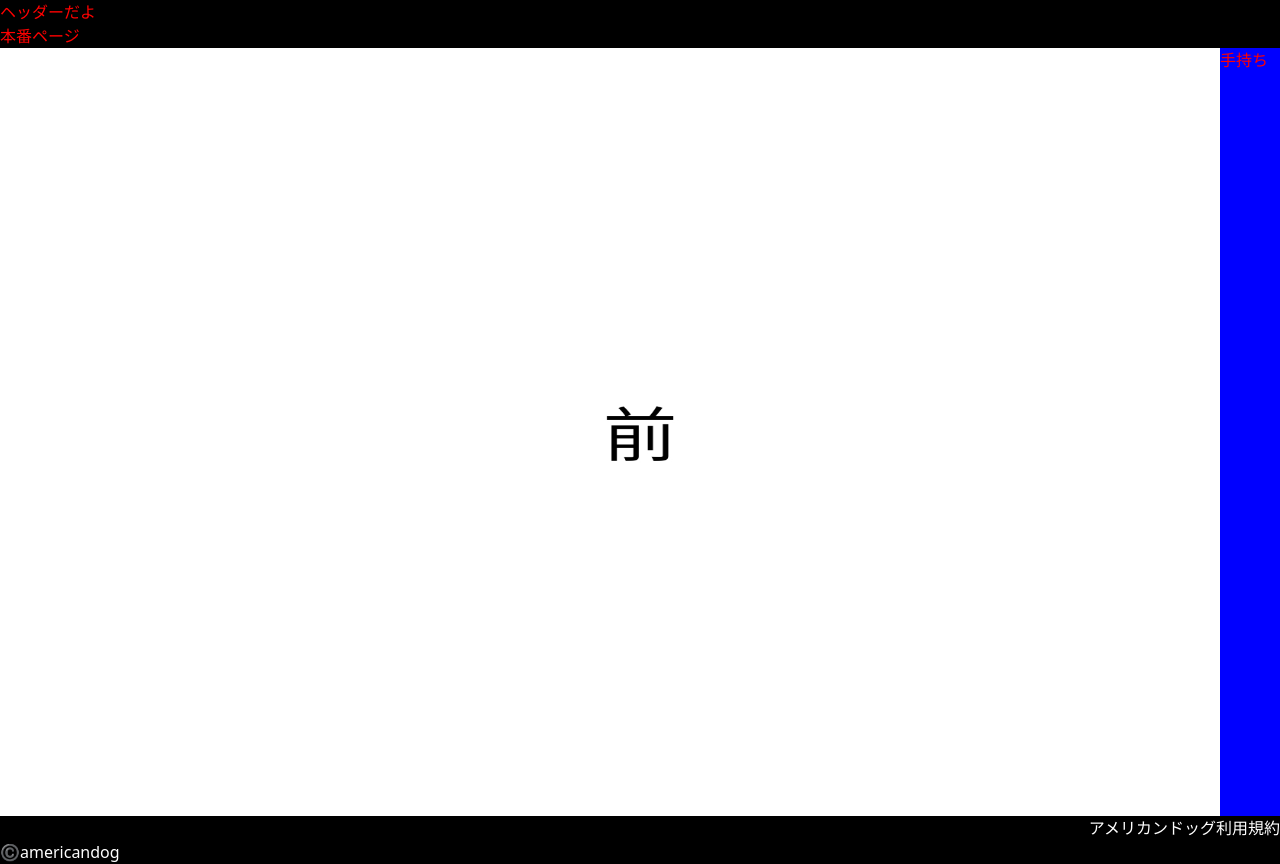
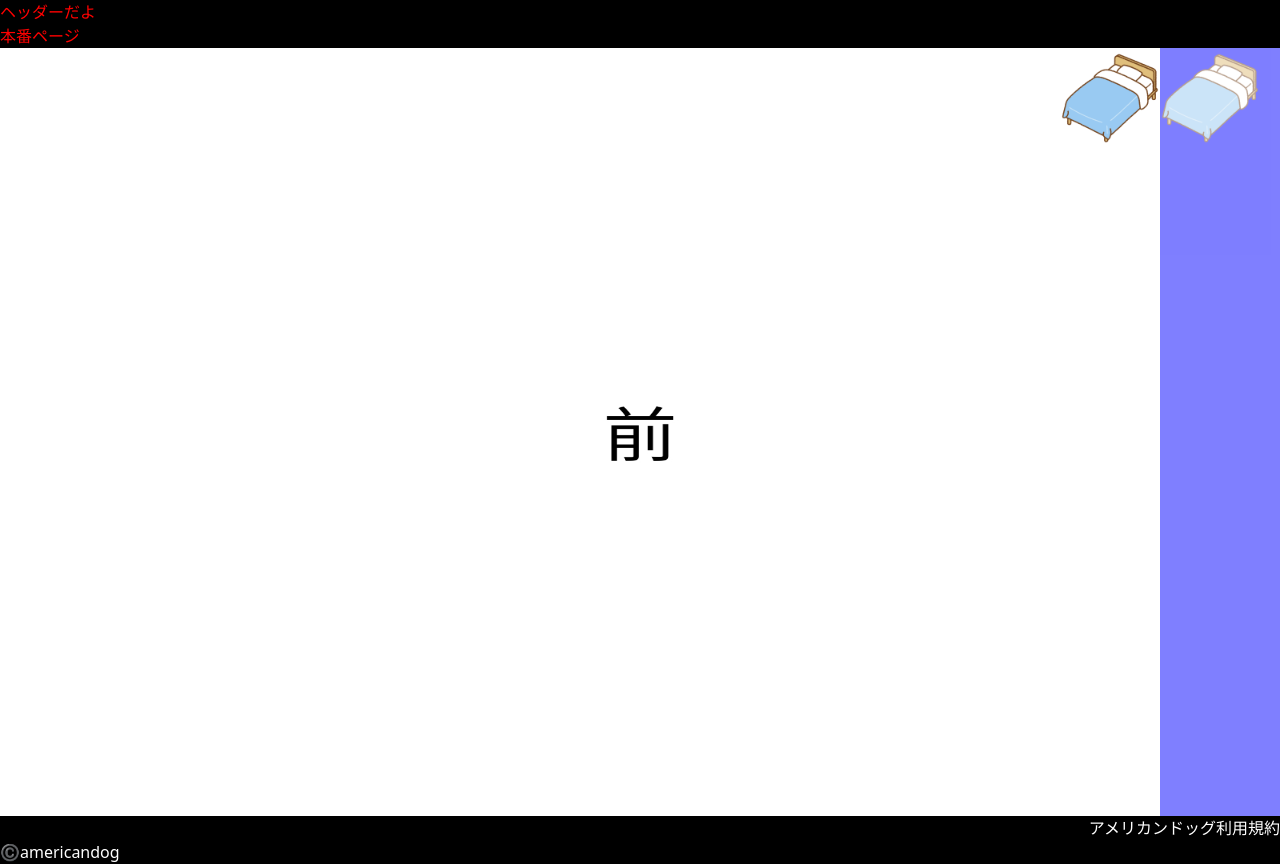
Before and after one commit to SatakeYusuke19920527/americandog, a Next.js app: page /secondtest in a window 1280 px wide. Built offline with nearby package versions, Linux system fonts and the light colour scheme.

Commit message:
20230916sawa

```diff
--- a/src/components/Hand.tsx
+++ b/src/components/Hand.tsx
@@ -4,7 +4,8 @@ export default function Hand() {
   return (
       <>
       <div className="hand">
-      <h1 className="handle">手持ち</h1>
+        {/* <h1 className="handle">手持ち</h1> */}
+        <img className="bed" src="/bed.png"></img>
       </div>
       </>
     )
--- a/src/pages/secondtest.tsx
+++ b/src/pages/secondtest.tsx
@@ -2,13 +2,16 @@ import { Layout } from "../components/Layout"
 import { Handle } from "../components/Hand"
 
 export default function About() {
-
+  const buttonAlert = () => {
+    alert('ボタンがクリックされました。');
+  }
     return (
       <Layout>
         <div>
           <h1 className="example">本番ページ</h1>
           <div className='honban'>
             <div className="bg-img">
+              <img className="bed" onClick={buttonAlert} src="/bed.png"></img>
               <Handle>
                 {/* aaa */}
               </Handle>
--- a/src/styles/globals.css
+++ b/src/styles/globals.css
@@ -10,6 +10,12 @@
   color: red;
 }
 
+.bed {
+  height: 100px;
+  width: 100px;
+  text-align: center;
+}
+
 .center {
   text-align: center;
   margin-top: 5em;
@@ -20,7 +26,7 @@
 }
 
 .bg-img {
-  background-image: url('/front.png');
+  background-image: url("/front.png");
   background-repeat: no-repeat;
   background-size: 100% 100%;
   display: flex;
@@ -31,9 +37,10 @@
 
 .hand {
   height: 100%;
-  width: 60px;
+  width: 120px;
   display: flex;
   background-color: blue;
+  opacity: 0.5;
 }
 
 .handle {
```
Also changed, not shown: public/bed.png (added).
